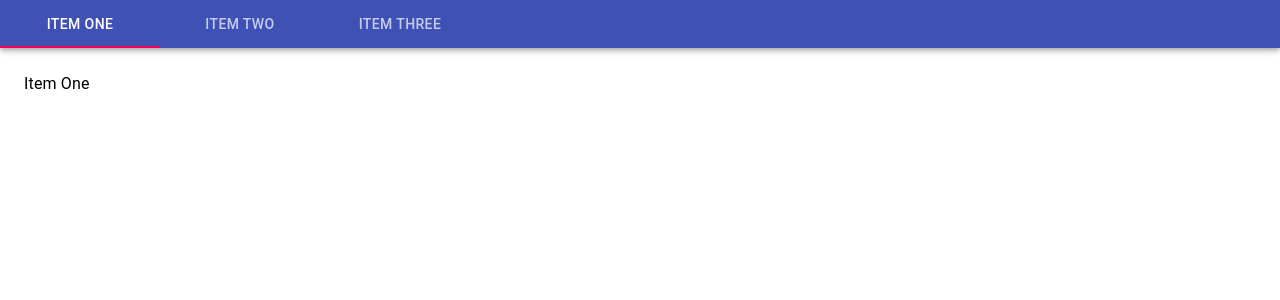
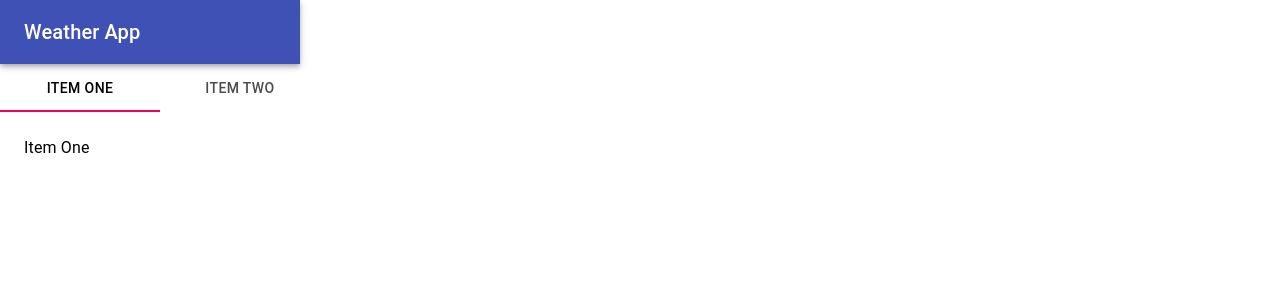
Before and after one commit to einnor/weather-app-chrome-extension, a React (Create React App) app: page / in a window 1280 px wide. Shown: the top 300 px of the page. Built offline with nearby package versions, Linux system fonts and the light colour scheme.

Commit message:
Added top navigation

```diff
--- a/src/App.js
+++ b/src/App.js
@@ -1,10 +1,10 @@
 import React from 'react';
 import { makeStyles } from '@material-ui/core/styles';
-import AppBar from '@material-ui/core/AppBar';
 import Tabs from '@material-ui/core/Tabs';
 import Tab from '@material-ui/core/Tab';
 
 import TabPanel from './components/TabPanel';
+import Nav from './components/Nav';
 
 const a11yProps = (index) => {
   return {
@@ -15,6 +15,7 @@ const a11yProps = (index) => {
 
 const useStyles = makeStyles(theme => ({
   root: {
+    width: 300,
     flexGrow: 1,
     backgroundColor: theme.palette.background.paper,
   },
@@ -30,22 +31,17 @@ const App = () => {
 
   return (
     <div className={classes.root}>
-      <AppBar position="static">
-        <Tabs value={value} onChange={handleChange} aria-label="simple tabs example">
-          <Tab label="Item One" {...a11yProps(0)} />
-          <Tab label="Item Two" {...a11yProps(1)} />
-          <Tab label="Item Three" {...a11yProps(2)} />
-        </Tabs>
-      </AppBar>
+      <Nav />
+      <Tabs value={value} onChange={handleChange} aria-label="simple tabs example">
+        <Tab label="Item One" {...a11yProps(0)} />
+        <Tab label="Item Two" {...a11yProps(1)} />
+      </Tabs>
       <TabPanel value={value} index={0}>
         Item One
       </TabPanel>
       <TabPanel value={value} index={1}>
         Item Two
       </TabPanel>
-      <TabPanel value={value} index={2}>
-        Item Three
-      </TabPanel>
     </div>
   );
 };
--- /dev/null
+++ b/src/components/Nav/index.js
@@ -0,0 +1,35 @@
+import React from 'react';
+import { makeStyles } from '@material-ui/core/styles';
+import AppBar from '@material-ui/core/AppBar';
+import Toolbar from '@material-ui/core/Toolbar';
+import Typography from '@material-ui/core/Typography';
+
+const useStyles = makeStyles(theme => ({
+  root: {
+    flexGrow: 1,
+  },
+  menuButton: {
+    marginRight: theme.spacing(2),
+  },
+  title: {
+    flexGrow: 1,
+  },
+}));
+
+const Nav = () => {
+  const classes = useStyles();
+
+  return (
+    <div className={classes.root}>
+      <AppBar position="static">
+        <Toolbar>
+          <Typography variant="h6" className={classes.title}>
+            Weather App
+          </Typography>
+        </Toolbar>
+      </AppBar>
+    </div>
+  );
+};
+
+export default Nav;
```
